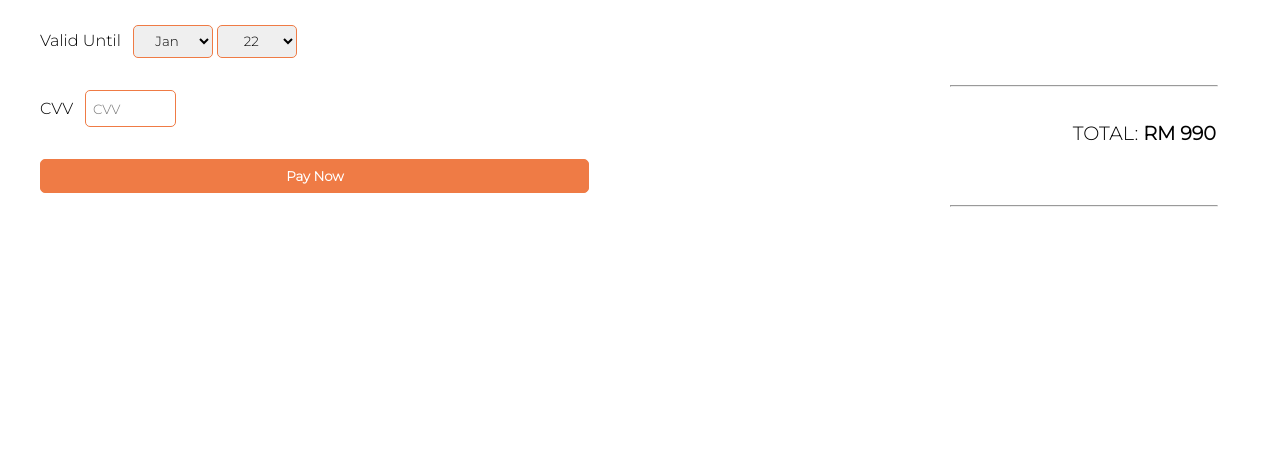
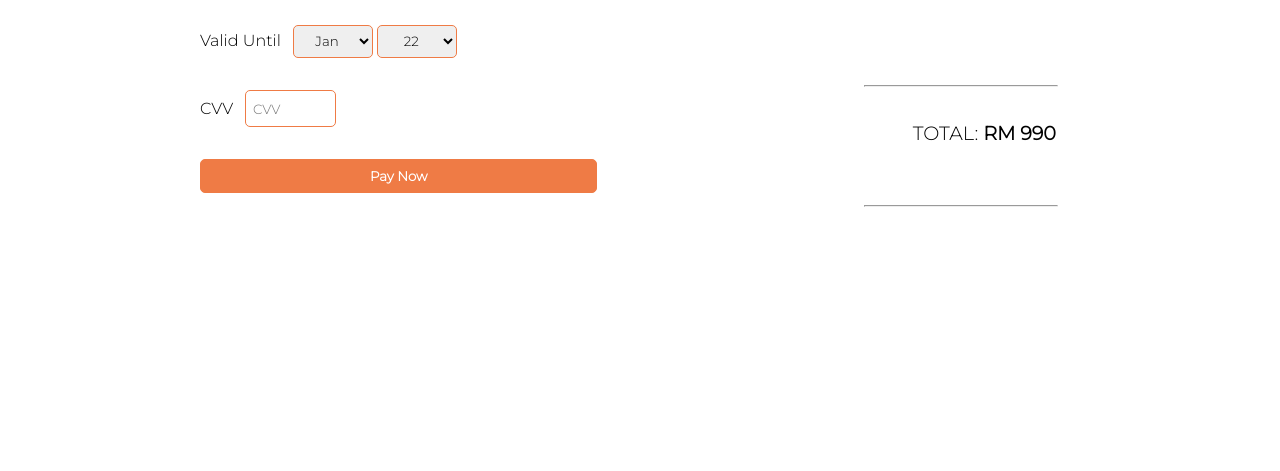
Before and after one commit to ahleanne/simple-credit-card-validation, a plain HTML site: page index.html in a window 1280 px wide. Shown: the part 329-800 px from the top of the page. Drawn offline with Linux system fonts and the light colour scheme.

Commit message:
Added inline padding to the content area

```diff
--- a/style.css
+++ b/style.css
@@ -32,6 +32,7 @@ body {
     display: flex;
     justify-content: center;
     align-items: center;
+    padding-inline: 10em;
 }
 
 .tickets {
```
